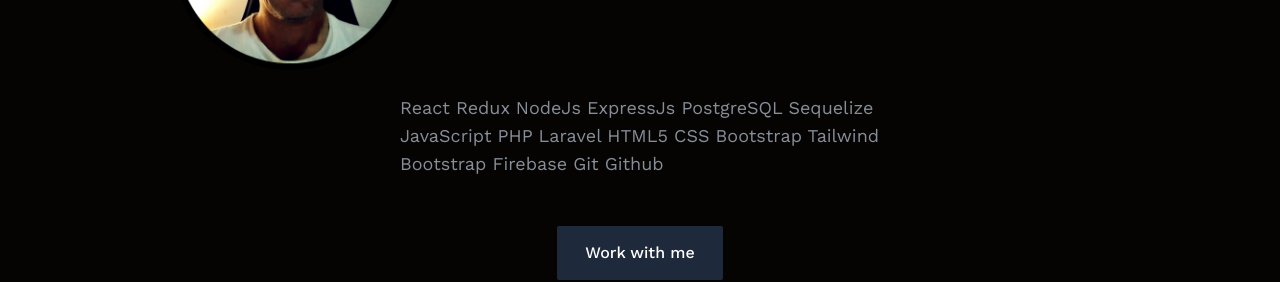
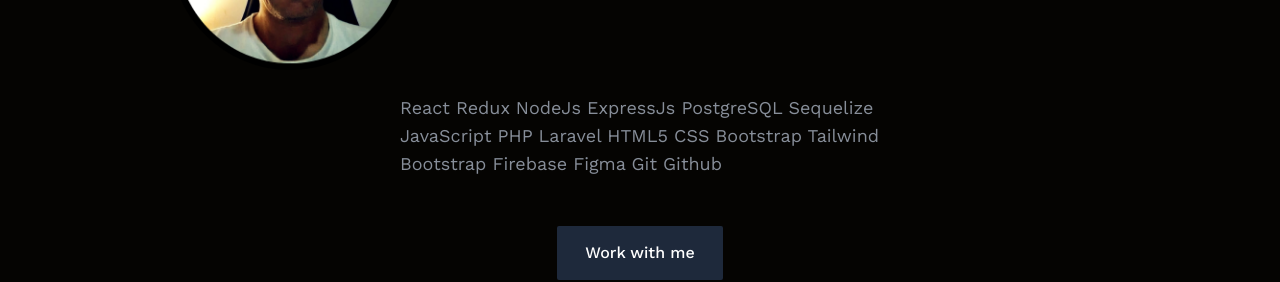
Before and after one commit to patukaelmago/portfolio2023, a React (Create React App) app: page / in a window 1280 px wide. Shown: the part 445-727 px from the top of the page. Built offline with nearby package versions, Linux system fonts and the light colour scheme; a web font is replaced by a local one.

Commit message:
figma hero

```diff
--- a/src/components/Hero.js
+++ b/src/components/Hero.js
@@ -22,7 +22,7 @@
               </h1>
             </div>
             <p className='pt-4 pb-8 md:pt-6 md:pb-12 max-w-[480px] text-lg text-center lg:text-left'>
-            React Redux NodeJs ExpressJs PostgreSQL Sequelize JavaScript PHP Laravel HTML5 CSS Bootstrap Tailwind Bootstrap Firebase Git Github
+            React Redux NodeJs ExpressJs PostgreSQL Sequelize JavaScript PHP Laravel HTML5 CSS Bootstrap Tailwind Bootstrap Firebase Figma Git Github
             </p>
             <Link to="contact"
               activeClass='active'
```
